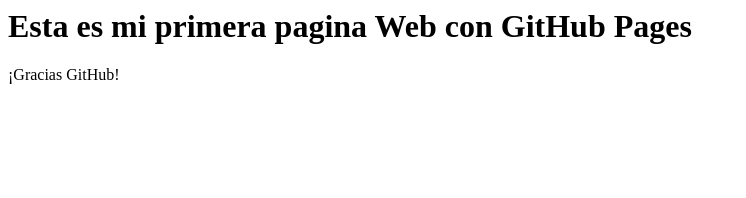
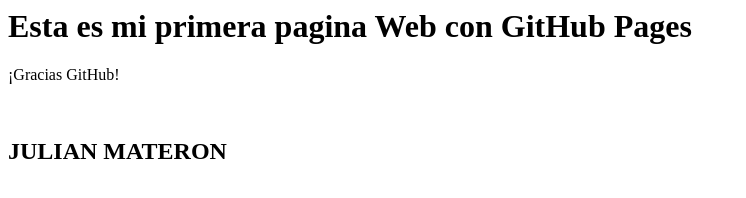
Before and after one commit to jmmateron/MIT_Repo, a plain HTML site: page index.html in a window 1280 px wide. Shown: the whole page, without its empty margins (0-746 px from the left). Drawn offline with Linux system fonts and the light colour scheme.

Commit message:
Update index.html

```diff
--- a/index.html
+++ b/index.html
@@ -1,4 +1,6 @@
 <html>
   <h1> Esta es mi primera pagina Web con GitHub Pages </h1>
   <p> ¡Gracias GitHub! </p>
+  <br>
+  <h2> JULIAN MATERON </h2>
 </html>
```
